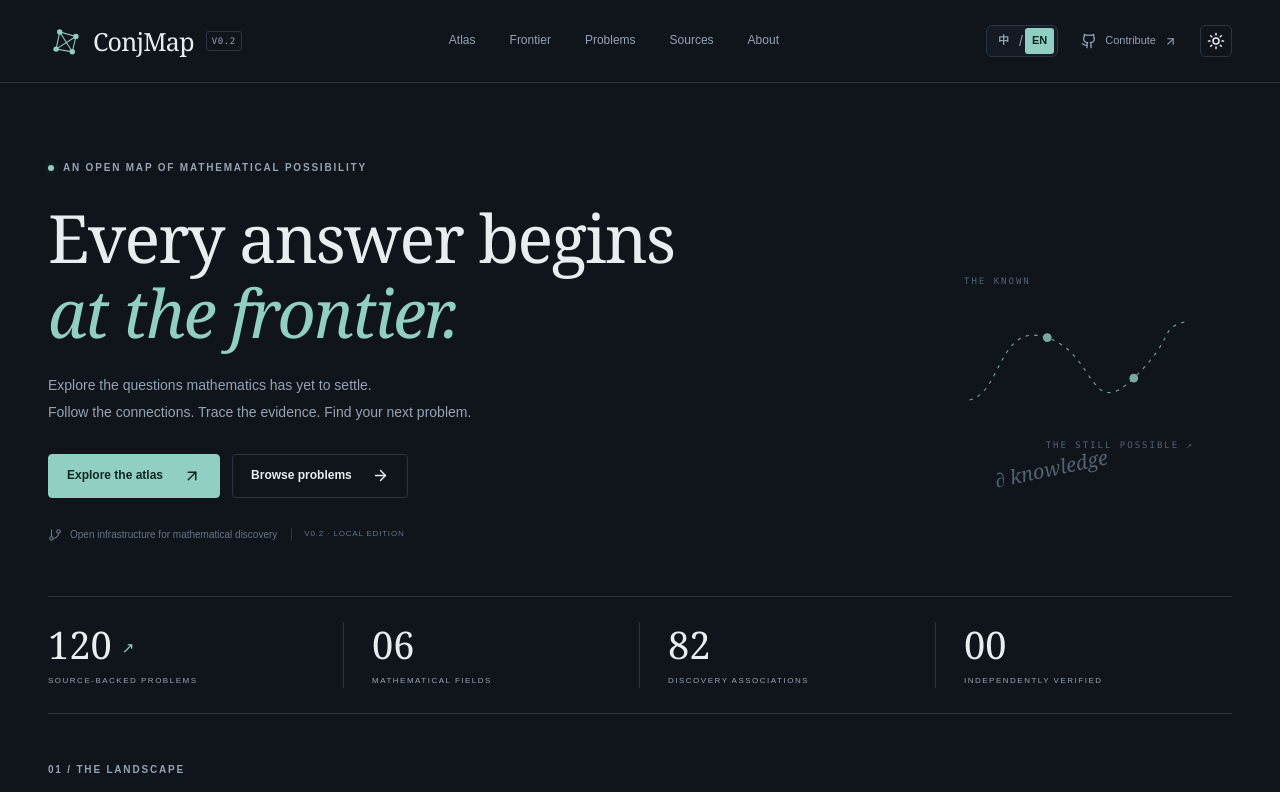
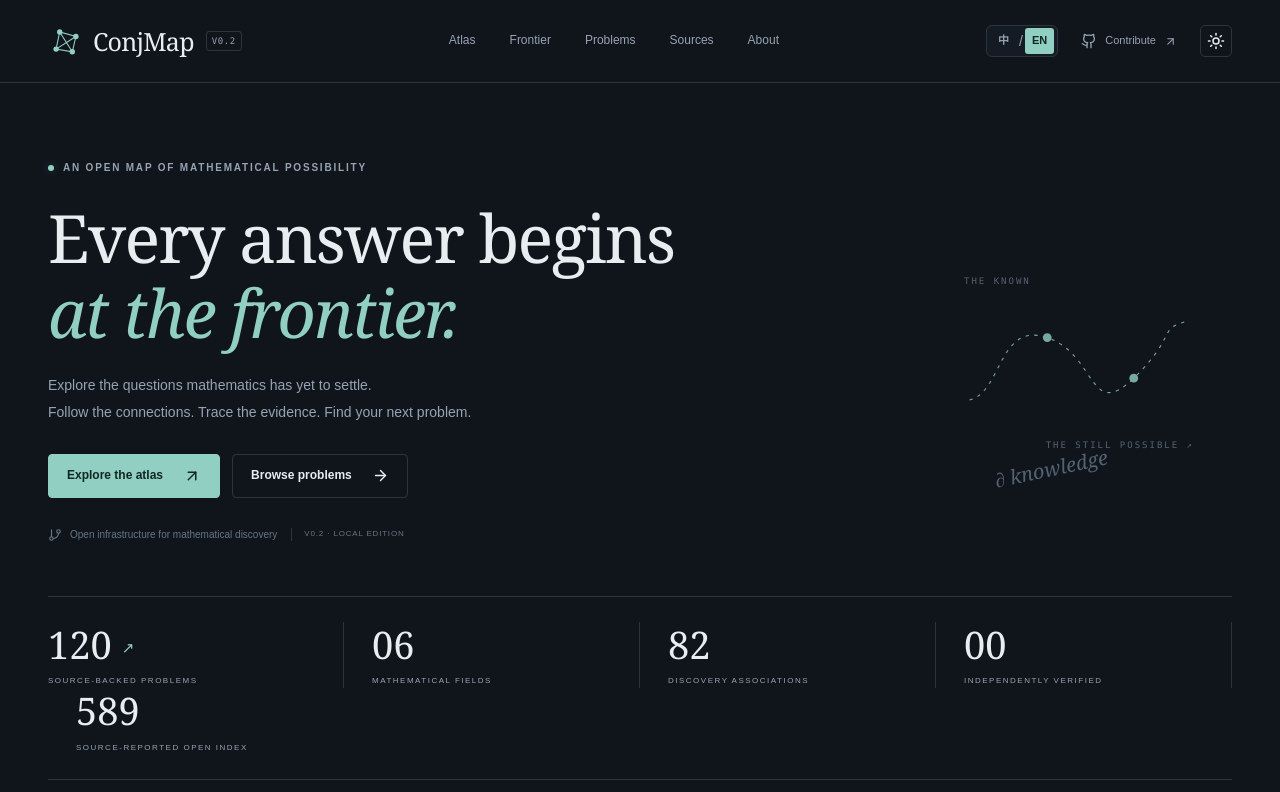
Before and after one commit to RanchoTao/ConjMap, a Next.js app: page / in a window 1280 px wide. Shown: the top 792 px of the page. Built offline with nearby package versions, Linux system fonts and the light colour scheme.

Commit message:
feat(v0.3): expose metadata-only open-index count and CTA on homepage

```diff
--- a/src/app/page.tsx
+++ b/src/app/page.tsx
@@ -4,6 +4,7 @@ import { ArrowRight, ArrowUpRight, BookOpen, GitBranch, Network, ShieldCheck } f
 import { Atlas } from '@/components/atlas';
 import { Badge, EvidenceNote } from '@/components/status';
 import { fields, fieldColors, manifest, problems, relationships, getProblem } from '@/lib/catalog';
+import { frontierStats } from '@/lib/frontier';
 
 export default function Home() {
   const featured = [
@@ -33,7 +34,7 @@ export default function Home() {
             <Link className="button primary" href="/atlas">
               Explore the atlas <ArrowUpRight size={18} />
             </Link>
-            <Link className="button secondary" href="/problems">
+            <Link className="button secondary" href="/frontier">
               Browse problems <ArrowRight size={17} />
             </Link>
           </div>
@@ -64,6 +65,7 @@ export default function Home() {
           [String(fields.length), 'MATHEMATICAL FIELDS'],
           [String(relationships.length), 'DISCOVERY ASSOCIATIONS'],
           ['0', 'INDEPENDENTLY VERIFIED'],
+          [String(frontierStats.sourceReportedOpen), 'SOURCE-REPORTED OPEN INDEX'],
         ].map(([value, label]) => (
           <div key={label}>
             <strong>
```
